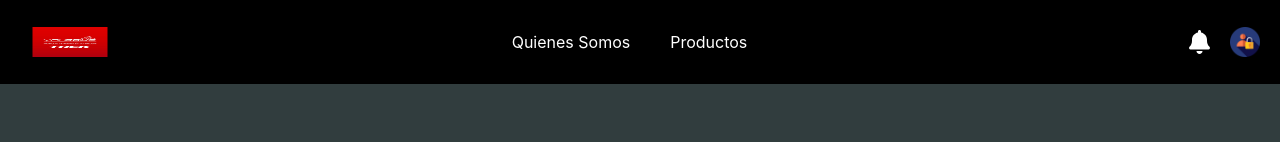
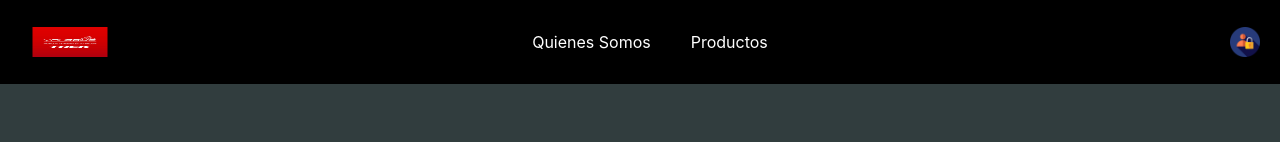
Before and after one commit to isaacjafetm/sprint2, a React (Create React App) app: page / in a window 1280 px wide. Shown: the top 142 px of the page. Built offline with nearby package versions, Linux system fonts and the light colour scheme.

Commit message:
validacion de notificacion

```diff
--- a/src/App.js
+++ b/src/App.js
@@ -185,6 +185,8 @@ function App() {
 
         </nav>
         <div className="App-header-right">
+        {(isLoggedIn && (currentUser && currentUser.rol === 'cliente')) && (
+          <>
             <FontAwesomeIcon icon={faBell} onClick={toggleNotifications} className="notification-icon" />
               {showNotifications && (
                 <div className="notifications-dropdown">
@@ -204,6 +206,8 @@ function App() {
                     ))
                   )}
                 </div>
+              )}
+          </>
         )}
           {isLoggedIn ? (
             <button onClick={handleLogout} title="LogOut" className="logout-button">
```
Lines whose indentation alone changed are shown as unchanged.
